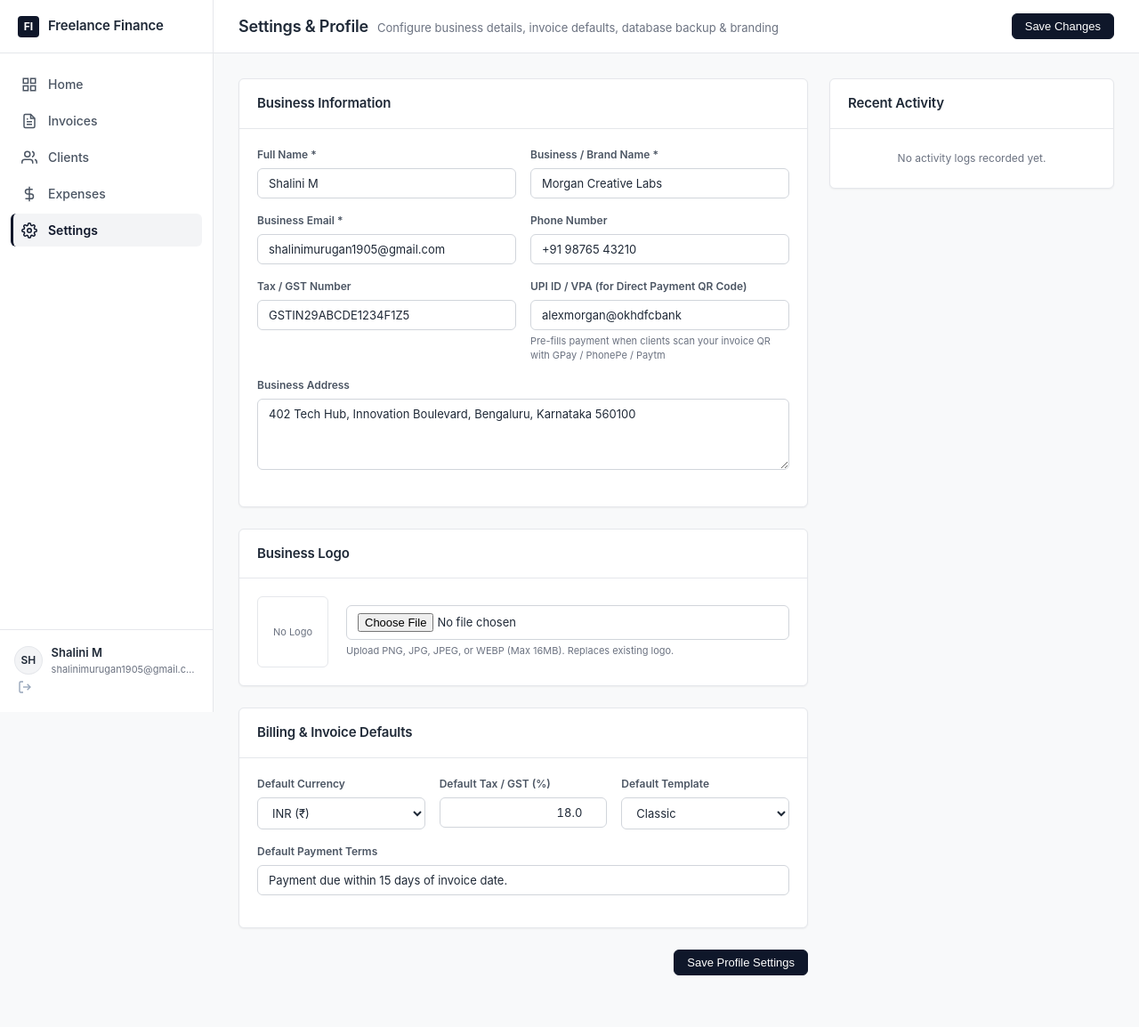
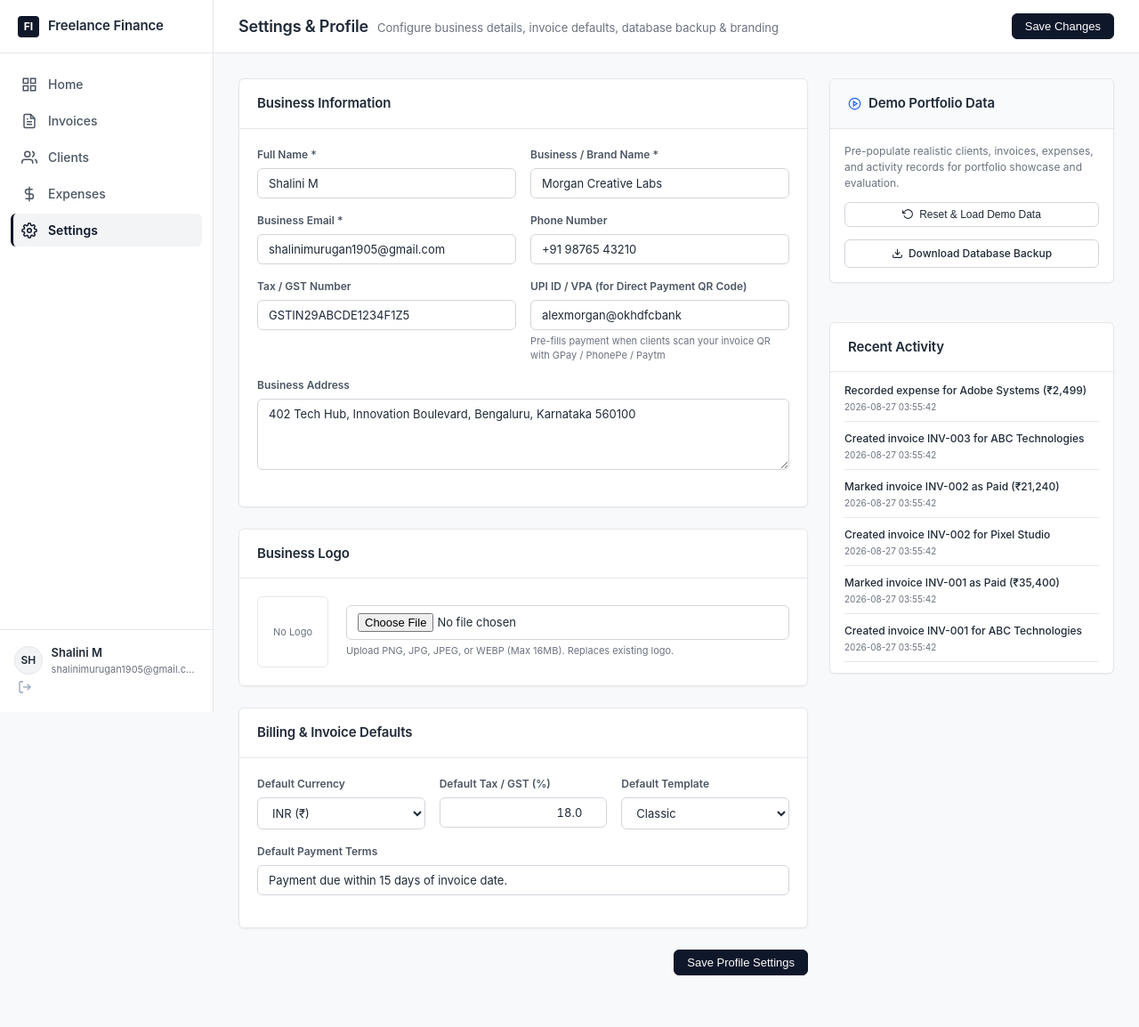
Before and after one commit to ShaliniMurugan78/Simple-Freenlance-Invoice-Generator, a Flask app: page /settings/ in a window 1280 px wide. Shown: the whole page at 89% size. Run offline with Flask 3, Linux system fonts and the light colour scheme; the visitor is signed in with stand-in values (Sample User, id 1); data comes from the database, SQL or seed files in the repository; data that the repository does not hold is empty.

Commit message:
Add auto-seeded demo data, 1-click login autofill, and settings seed/backup management

```diff
--- a/app/database/db.py
+++ b/app/database/db.py
@@ -87,6 +87,11 @@ def init_db(app=None):
             )
         """)
         conn.commit()
+    if not (app and app.config.get("TESTING")):
+        cur.execute("SELECT COUNT(*) FROM clients")
+        if cur.fetchone()[0] == 0:
+            conn.commit()
+            seed_demo_data(force=False, conn=conn)
     conn.close()
 
 
@@ -117,13 +122,14 @@ def create_backup() -> Path:
     return backup_file
 
 
-def seed_demo_data(force=False):
+def seed_demo_data(force=False, conn=None):
     """Seeds rich, realistic demo clients, invoices, expenses, and logs for portfolio presentation."""
-    db = get_db()
+    db = conn if conn is not None else get_db()
     if not force:
-        existing_clients = db.execute(
-            "SELECT COUNT(*) as count FROM clients").fetchone()["count"]
-        if existing_clients > 0:
+        cur = db.cursor() if hasattr(db, "cursor") else db
+        res = cur.execute("SELECT COUNT(*) as count FROM clients").fetchone()
+        count = res[0] if isinstance(res, tuple) else res["count"]
+        if count > 0:
             return False, "Demo data already exists or data is not empty."
     if force:
         db.execute("DELETE FROM invoice_items")
--- a/app/routes/settings.py
+++ b/app/routes/settings.py
@@ -103,9 +103,10 @@ def backup_db():
 @settings_bp.route("/seed-demo", methods=["POST"])
 def seed_demo():
     """Seeds rich demo data for interview demonstrations."""
-    success, msg = seed_demo_data()
+    force = request.form.get("force") == "1" or request.args.get("force") == "1"
+    success, msg = seed_demo_data(force=force)
     if success:
         flash(msg, "success")
     else:
-        flash(msg, "error")
-    return redirect(url_for("main.home"))
+        flash(msg, "info" if "already exists" in msg.lower() else "error")
+    return redirect(url_for("settings.index"))
--- a/app/templates/settings/index.html
+++ b/app/templates/settings/index.html
@@ -143,8 +143,36 @@
     </form>
   </div>
 
-  <!-- Sidebar: Recent Activity Audit Feed -->
-  <div>
+  <!-- Sidebar: Backup, Demo Data & Activity Audit Feed -->
+  <div style="display: flex; flex-direction: column; gap: 20px;">
+    <!-- Demo Data & System Tools Card -->
+    <section class="content-section">
+      <div class="section-header" style="background: #F8FAFC;">
+        <h2 class="section-title" style="display: flex; align-items: center; gap: 8px;">
+          <svg width="15" height="15" viewBox="0 0 24 24" fill="none" stroke="#2563EB" stroke-width="2"><circle cx="12" cy="12" r="10"></circle><polygon points="10 8 16 12 10 16 10 8"></polygon></svg>
+          Demo Portfolio Data
+        </h2>
+      </div>
+      <div class="section-body" style="padding: 16px;">
+        <p style="font-size: 12px; color: var(--text-muted); line-height: 1.5; margin-bottom: 12px;">
+          Pre-populate realistic clients, invoices, expenses, and activity records for portfolio showcase and evaluation.
+        </p>
+
+        <form method="POST" action="{{ url_for('settings.seed_demo') }}" style="margin-bottom: 8px;">
+          <input type="hidden" name="force" value="1">
+          <button type="submit" class="btn btn-secondary" style="width: 100%; justify-content: center; font-size: 12px;" onclick="return confirm('Reloading demo data will populate sample clients, invoices, and expenses. Continue?')">
+            <svg width="13" height="13" viewBox="0 0 24 24" fill="none" stroke="currentColor" stroke-width="2"><polyline points="1 4 1 10 7 10"></polyline><path d="M3.51 15a9 9 0 1 0 2.13-9.36L1 10"></path></svg>
+            <span>Reset & Load Demo Data</span>
+          </button>
+        </form>
+
+        <a href="{{ url_for('settings.backup_db') }}" class="btn" style="width: 100%; justify-content: center; font-size: 12px; margin-top: 6px;">
+          <svg width="13" height="13" viewBox="0 0 24 24" fill="none" stroke="currentColor" stroke-width="2"><path d="M21 15v4a2 2 0 0 1-2 2H5a2 2 0 0 1-2-2v-4"></path><polyline points="7 10 12 15 17 10"></polyline><line x1="12" y1="15" x2="12" y2="3"></line></svg>
+          <span>Download Database Backup</span>
+        </a>
+      </div>
+    </section>
+
     <!-- Activity Log Card -->
     <section class="content-section">
       <div class="section-header">
```
Also changed, not shown: app/templates/auth/login.html (+27 -0 lines).
